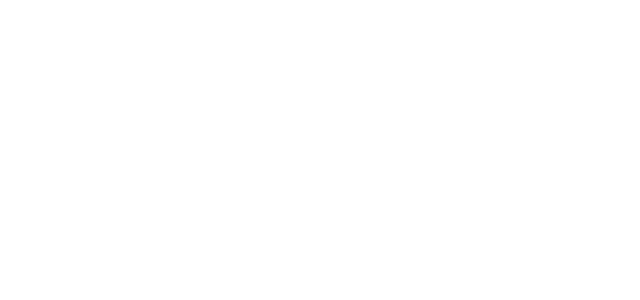
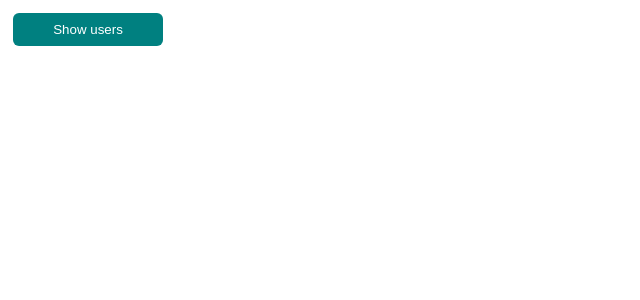
Before and after one commit to AlonaHarnyk/bc_79_react_next, a React (Vite) app: page / in a window 1280 px wide. Shown: the top 300 px of the page, without its empty margins (0-640 px from the left). Built offline with nearby package versions, Linux system fonts and the light colour scheme.

Commit message:
make states for btn

```diff
--- a/src/App.tsx
+++ b/src/components/App/App.tsx
@@ -5,8 +5,25 @@
 // і рендерити список користувачів.                                         компонент
 // Кнопка Show users має зникнути після того, як список відрендериться.     стан
 
+import { useState } from "react";
+import { getUsers } from "../../services/userApi";
+import Button from "../Button/Button";
+import type { User } from "../../types/users";
+
 function App() {
-  return <></>;
+  const [users, setUsers] = useState<User[]>([]);
+
+  const showUsers = async () => {
+    const users = await getUsers();
+
+    setUsers(users);
+  };
+
+  return (
+    <>
+      <Button text="Show users" clickHandler={showUsers} />
+    </>
+  );
 }
 
 export default App;
--- /dev/null
+++ b/src/components/Button/Button.module.css
@@ -0,0 +1,13 @@
+.btn {
+  cursor: pointer;
+  padding: 8px 16px;
+  border: 1px solid transparent;
+
+  outline: transparent;
+  background-color: teal;
+  color: #fff;
+  border-radius: 6px;
+  margin: 5px;
+  width: 150px;
+  transition: ease-in-out 200ms;
+}
--- /dev/null
+++ b/src/components/Button/Button.tsx
@@ -0,0 +1,16 @@
+import css from "./Button.module.css";
+
+interface ButtonProps {
+  clickHandler: () => void;
+  text: string;
+}
+
+const Button = ({ text, clickHandler }: ButtonProps) => {
+  return (
+    <button className={css.btn} type="button" onClick={clickHandler}>
+      {text}
+    </button>
+  );
+};
+
+export default Button;
--- a/src/main.tsx
+++ b/src/main.tsx
@@ -1,6 +1,6 @@
 import { StrictMode } from "react";
 import { createRoot } from "react-dom/client";
-import App from "./App.tsx";
+import App from "./components/App/App.tsx";
 
 createRoot(document.getElementById("root")!).render(
   <StrictMode>
```
Also changed, not shown: 1 other file (tests, documents, lock files or other folders).
